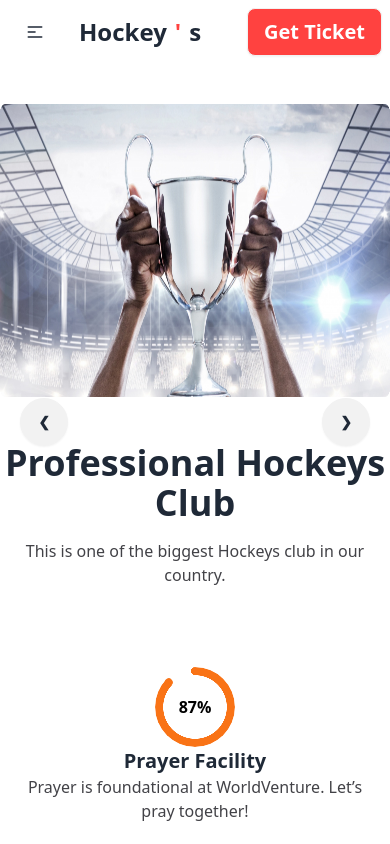
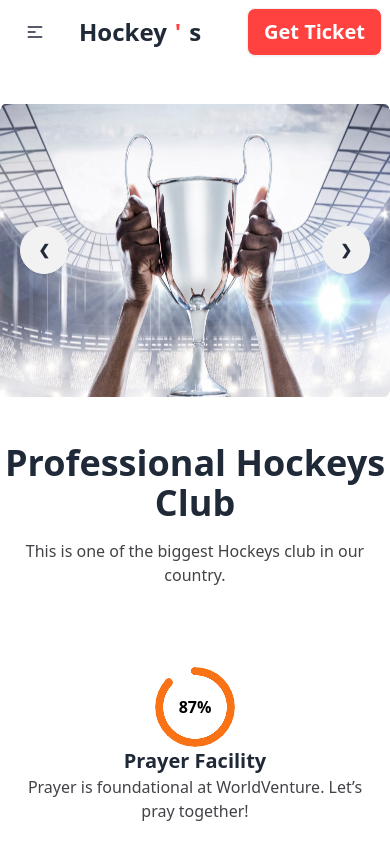
Before and after one commit to Maruf-Ahamed1/Assignment-3, a plain HTML site: page index.html in a window 390 px wide. Shown: the top 844 px of the page. Drawn offline with nearby package versions, Linux system fonts and the light colour scheme; grey boxes are pictures that could not be loaded.

Commit message:
I try my best

```diff
--- a/index.html
+++ b/index.html
@@ -79,7 +79,7 @@
         <div class="my-10">
           <div class="carousel w-full">
 
-            <div id="slide1" class="carousel-item lg:relative w-full">
+            <div id="slide1" class="carousel-item relative w-full">
               <img src="Images/1.png" class="w-full" />
                      <!-- <div class=" w-[500px] h-[100px] top-[600px] left-[1000px] bg-black absolute">
                 <h1 class="text-2xl text-white font-extrabold">Meet all the heroes from the field</h1>
```
